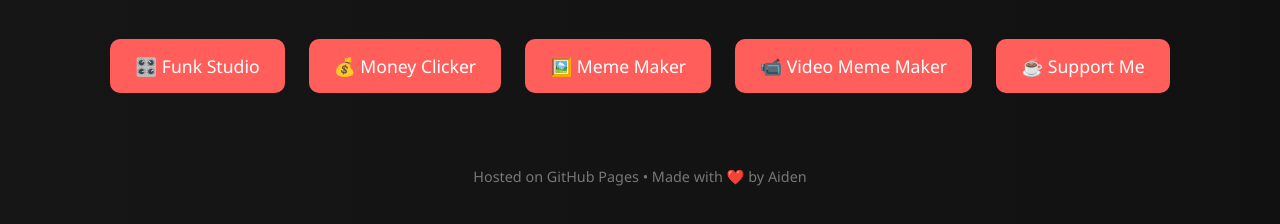
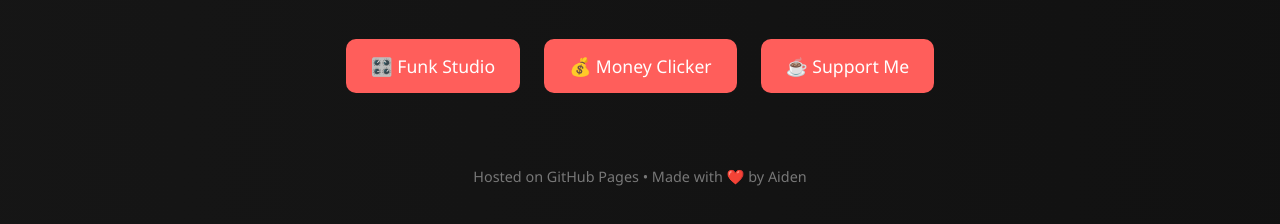
Before and after one commit to besthathacker/besthathacker.github.io, a plain HTML site: page index.html in a window 1280 px wide. Shown: the part 284-508 px from the top of the page. Drawn offline with Linux system fonts and the light colour scheme.

Commit message:
Update index.html

```diff
--- a/index.html
+++ b/index.html
@@ -112,9 +112,6 @@
 
   <a class="project-link" href="https://besthathacker.github.io/funkstudio/">🎛️ Funk Studio</a>
   <a class="project-link" href="https://besthathacker.github.io/moneyclicker/">💰 Money Clicker</a>
-  <a class="project-link" href="https://besthathacker.github.io/mememaker/">🖼️ Meme Maker</a>
-  <a class="project-link" href="https://besthathacker.github.io/videomeme/">📹 Video Meme Maker</a>
-
   <a class="project-link" href="https://buymeacoffee.com/aidenbriggp?new=1" target="_blank">☕ Support Me</a>
 
   <div class="footer">
```
